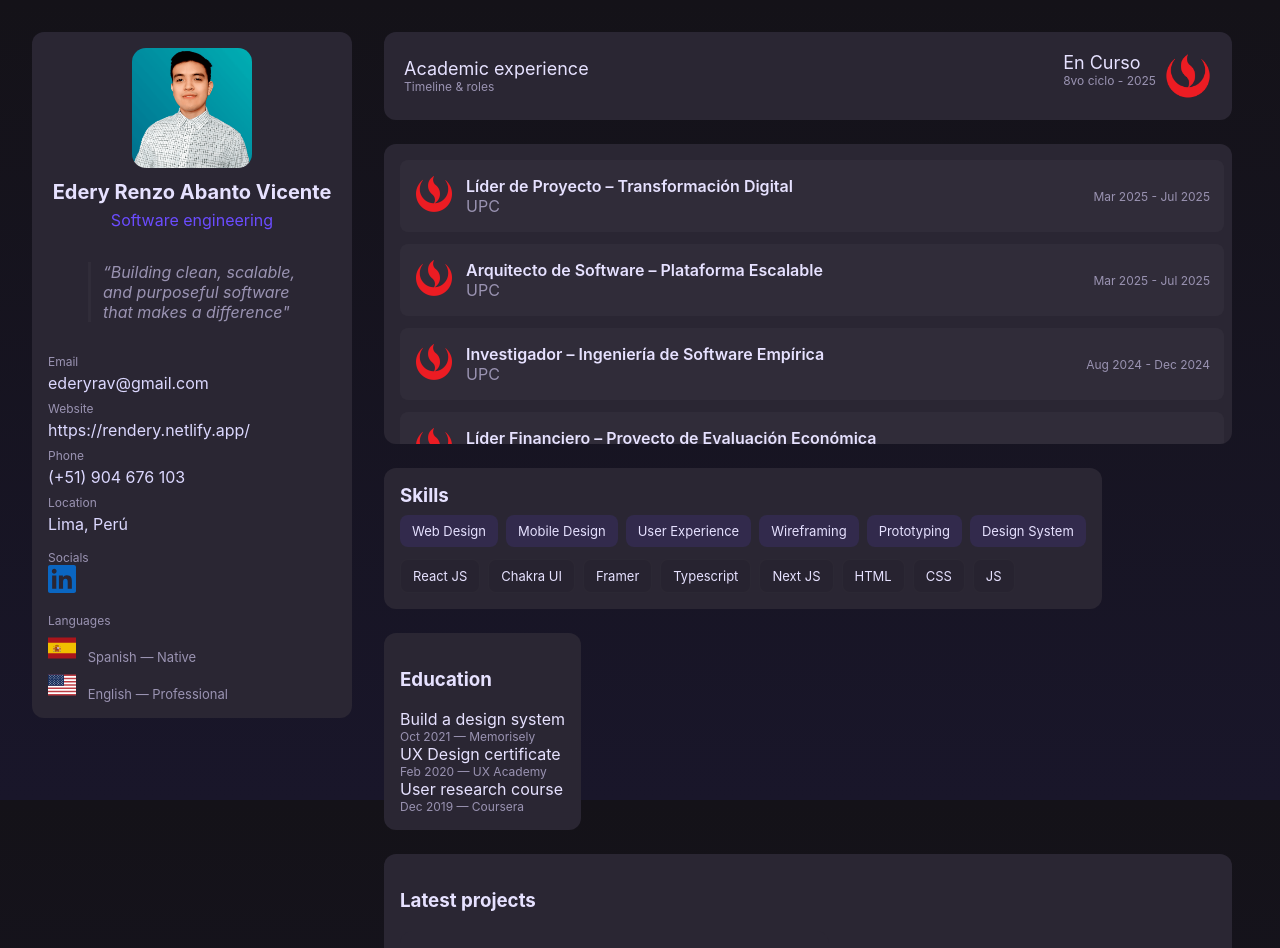
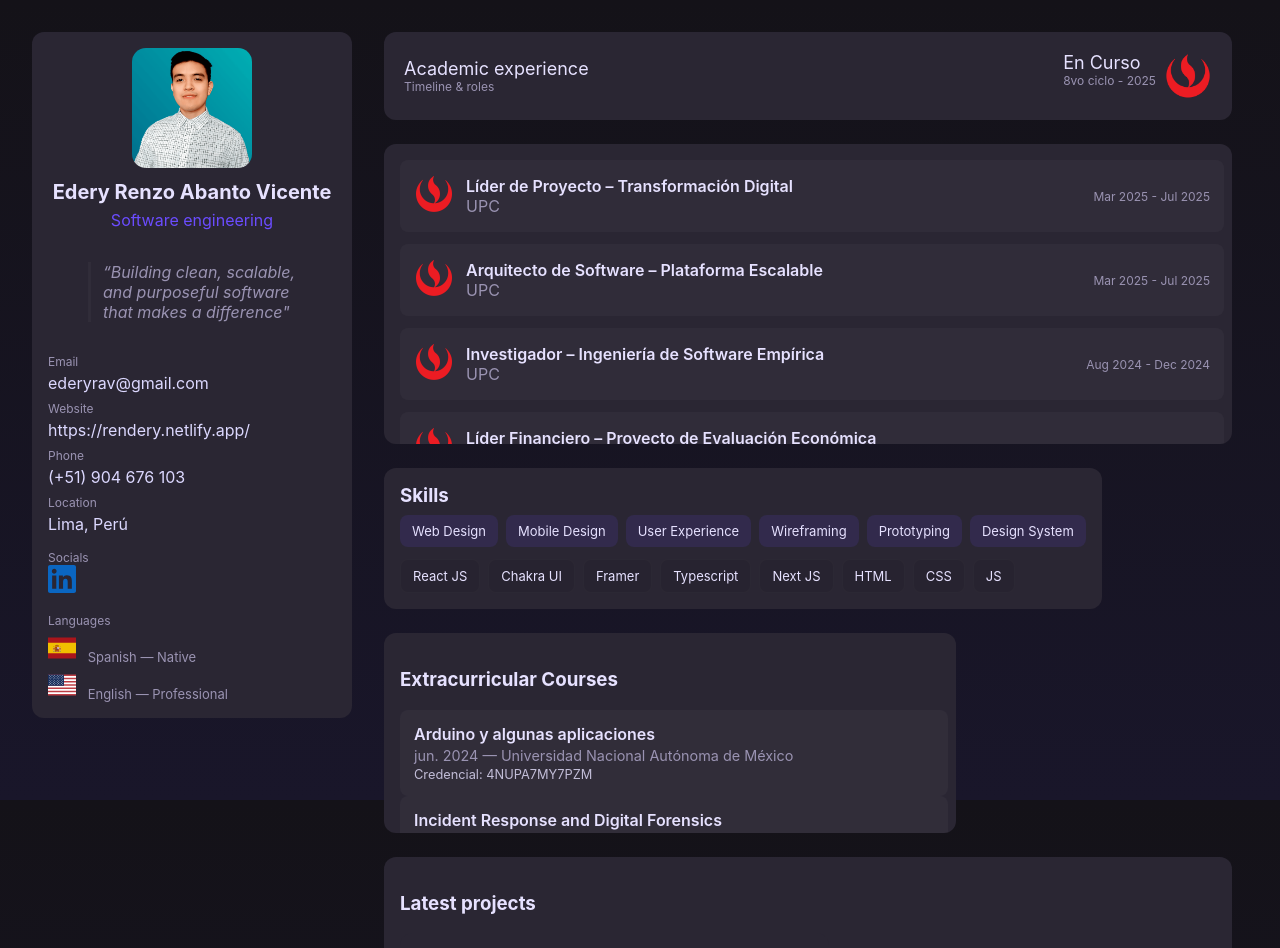
Before and after one commit to Rendery/MyPage, an Angular app: page / in a window 1280 px wide. Shown: the top 948 px of the page. Built offline with nearby package versions, Linux system fonts and the light colour scheme.

Commit message:
feat: Extracurricular Courses 1.0

```diff
--- a/src/app/components/education/education.component.html
+++ b/src/app/components/education/education.component.html
@@ -1,19 +1,12 @@
 <div class="card education">
-  <h3>Education</h3>
-  <div class="edu-grid">
-    <div class="edu-item">
-      <div class="title">Build a design system</div>
-      <div class="small">Oct 2021 — Memorisely</div>
-    </div>
-
-    <div class="edu-item">
-      <div class="title">UX Design certificate</div>
-      <div class="small">Feb 2020 — UX Academy</div>
-    </div>
-
-    <div class="edu-item">
-      <div class="title">User research course</div>
-      <div class="small">Dec 2019 — Coursera</div>
-    </div>
+  <h3>Extracurricular Courses</h3>
+  <div class="edu-list">
+    @for (c of courses; track $index) {
+      <div class="edu-item">
+        <div class="title">{{ c.title }}</div>
+        <div class="small">{{ c.date }} — {{ c.institution }}</div>
+        <div class="credential">Credencial: {{ c.credential }}</div>
+      </div>
+    }
   </div>
 </div>
--- a/src/app/components/education/education.component.scss
+++ b/src/app/components/education/education.component.scss
@@ -1,55 +1,48 @@
-.experience {
+.education {
   display: flex;
   flex-direction: column;
-  gap: 12px;
+  gap: 1px;
+  max-height: 200px;
+  overflow-y: auto;
+  padding-right: 8px;
+  scroll-behavior: smooth;
+
+  /* Scrollbar */
+  &::-webkit-scrollbar {
+    width: 10px;
+  }
+  &::-webkit-scrollbar-track {
+    background: transparent;
+  }
+  &::-webkit-scrollbar-thumb {
+    background-image: linear-gradient(180deg, #d0368a 0%, #708ad4 99%);
+    box-shadow: inset 2px 2px 5px 0 rgba(255, 255, 255, 0.5);
+    border-radius: 100px;
+  }
 }
 
-.job {
+.edu-item {
   display: flex;
   flex-direction: column;
-  gap: 8px;
+  gap: 3px;
   padding: 14px;
   background: var(--glass);
   border-radius: 8px;
-  cursor: pointer;
   transition: all 0.3s ease;
-  transform: scale(1);
 
   &:hover {
-    transform: scale(1.02);
+    transform: scale(1.01);
   }
-
-  &.expanded {
-    background: rgba(255, 255, 255, 0.08);
+  .title {
+    font-weight: 600;
+  }
+  .small {
+    color: var(--muted);
+    font-size: 0.9rem;
+  }
+  .credential {
+    font-size: 0.8rem;
+    color: var(--text);
+    opacity: 0.8;
   }
 }
-
-.logo img {
-  width: 40px;
-  height: 40px;
-  object-fit: contain;
-}
-
-.meta {
-  display: flex;
-  flex-direction: column;
-}
-
-.role {
-  font-weight: 600;
-}
-
-.company {
-  color: var(--muted);
-}
-
-.date {
-  margin-left: auto;
-}
-
-.details {
-  margin-top: 8px;
-  font-size: 0.9rem;
-  line-height: 1.4;
-  color: var(--text);
-}
--- a/src/app/components/education/education.component.ts
+++ b/src/app/components/education/education.component.ts
@@ -1,8 +1,193 @@
 import { Component } from '@angular/core';
+
+interface Course {
+  title: string;
+  institution: string;
+  date: string;
+  credential: string;
+}
+
 @Component({
-  selector:'app-education',
+  selector: 'app-education',
   standalone: true,
-  templateUrl:'./education.component.html',
-  styleUrls:['./education.component.scss']
+  templateUrl: './education.component.html',
+  styleUrls: ['./education.component.scss']
 })
-export class EducationComponent { }
+export class EducationComponent {
+  courses: Course[] = [
+    {
+      title: "Arduino y algunas aplicaciones",
+      institution: "Universidad Nacional Autónoma de México",
+      date: "jun. 2024",
+      credential: "4NUPA7MY7PZM"
+    },
+    {
+      title: "Incident Response and Digital Forensics",
+      institution: "IBM",
+      date: "jun. 2024",
+      credential: "NVBDKHYCQHS2"
+    },
+    {
+      title: "An Introduction to Accessibility and Inclusive Design",
+      institution: "University of Illinois Urbana-Champaign",
+      date: "may. 2024",
+      credential: "9B38857XJRYT"
+    },
+    {
+      title: "Combining Scrum with Other Agile Methodologies",
+      institution: "LearnQuest",
+      date: "may. 2024",
+      credential: "MMAU8YV4FGKC"
+    },
+    {
+      title: "Computer Networks and Network Security",
+      institution: "IBM",
+      date: "may. 2024",
+      credential: "HS9MMBR8P8WH"
+    },
+    {
+      title: "Cybersecurity Assessment: CompTIA Security+ & CYSA+",
+      institution: "IBM",
+      date: "may. 2024",
+      credential: "VUYDYMBADGEM"
+    },
+    {
+      title: "Cybersecurity Compliance Framework, Standards & Regulations",
+      institution: "IBM",
+      date: "may. 2024",
+      credential: "V7HCRZ43859F"
+    },
+    {
+      title: "Introduction to Cybersecurity Tools & Cyberattacks",
+      institution: "IBM",
+      date: "may. 2024",
+      credential: "J9VLRV7DMM8W"
+    },
+    {
+      title: "Introduction to Scrum Master Training",
+      institution: "LearnQuest",
+      date: "may. 2024",
+      credential: "RW4XRTVGH8DY"
+    },
+    {
+      title: "Operating Systems: Overview, Administration, and Security",
+      institution: "IBM",
+      date: "may. 2024",
+      credential: "ZDP636T5BD9K"
+    },
+    {
+      title: "Penetration Testing, Threat Hunting, and Cryptography",
+      institution: "IBM",
+      date: "may. 2024",
+      credential: "98ELK26DVLZD"
+    },
+    {
+      title: "Scrum Master Certification: Scaling Agile and the Team-of-Teams",
+      institution: "LearnQuest",
+      date: "may. 2024",
+      credential: "TMFPYLJ6HH6M"
+    },
+    {
+      title: "Scrum Master Certification: Scrum Methodologies",
+      institution: "LearnQuest",
+      date: "may. 2024",
+      credential: "2F72H7UMFCUC"
+    },
+    {
+      title: "¡A Programar! Una introducción a la programación",
+      institution: "The University of Edinburgh",
+      date: "may. 2024",
+      credential: "KNFNXYDHNHAT"
+    },
+    {
+      title: "¿Cómo (nos) cambia la Tecnología?",
+      institution: "Universidad de Chile",
+      date: "may. 2024",
+      credential: "4N46F5NR7G84"
+    },
+    {
+      title: "Aspectos básicos de la asistencia técnica",
+      institution: "Crece con Google",
+      date: "oct. 2023",
+      credential: "5JBAFZGKTDCC"
+    },
+    {
+      title: "Los bits y bytes de las redes informáticas",
+      institution: "Crece con Google",
+      date: "oct. 2023",
+      credential: "2GSVWR6GMJKB"
+    },
+    {
+      title: "Sistemas operativos y tú: Convertirse en un usuario avanzado",
+      institution: "Crece con Google",
+      date: "oct. 2023",
+      credential: "A4HHP9GQLGSB"
+    },
+    {
+      title: "Art and Science of Machine Learning en Español",
+      institution: "Google Cloud",
+      date: "may. 2023",
+      credential: "TUPQ6PK3BJLE"
+    },
+    {
+      title: "Feature Engineering en Español",
+      institution: "Google Cloud",
+      date: "may. 2023",
+      credential: "VMB285T5BMJF"
+    },
+    {
+      title: "How Google does Machine Learning en Español",
+      institution: "Google Cloud",
+      date: "may. 2023",
+      credential: "X7R9EQWE75FD"
+    },
+    {
+      title: "Intro to TensorFlow en Español",
+      institution: "Google Cloud",
+      date: "may. 2023",
+      credential: "PQ7VKFVU2ZW2"
+    },
+    {
+      title: "Launching into Machine Learning en Español",
+      institution: "Google Cloud",
+      date: "may. 2023",
+      credential: "2ZEWK5KYRUY3"
+    },
+    {
+      title: "Introduction to Programming with MATLAB",
+      institution: "Vanderbilt University",
+      date: "jun. 2022",
+      credential: "KZDP7J4CMADP"
+    },
+    {
+      title: "Capstone: Retrieving, Processing, and Visualizing Data with Python",
+      institution: "University of Michigan",
+      date: "nov. 2021",
+      credential: "PNAE4MEE92T3"
+    },
+    {
+      title: "Using Databases with Python",
+      institution: "University of Michigan",
+      date: "nov. 2021",
+      credential: "FUPJSAXLR9FB"
+    },
+    {
+      title: "Using Python to Access Web Data",
+      institution: "University of Michigan",
+      date: "oct. 2021",
+      credential: "9KX6LQSPNYMT"
+    },
+    {
+      title: "Python Data Structures",
+      institution: "University of Michigan",
+      date: "sept. 2021",
+      credential: "69GTUL9UVVSB"
+    },
+    {
+      title: "Programming for Everybody (Getting Started with Python)",
+      institution: "University of Michigan",
+      date: "ago. 2021",
+      credential: "8BQV924CKDJ3"
+    }
+  ];
+}
```
